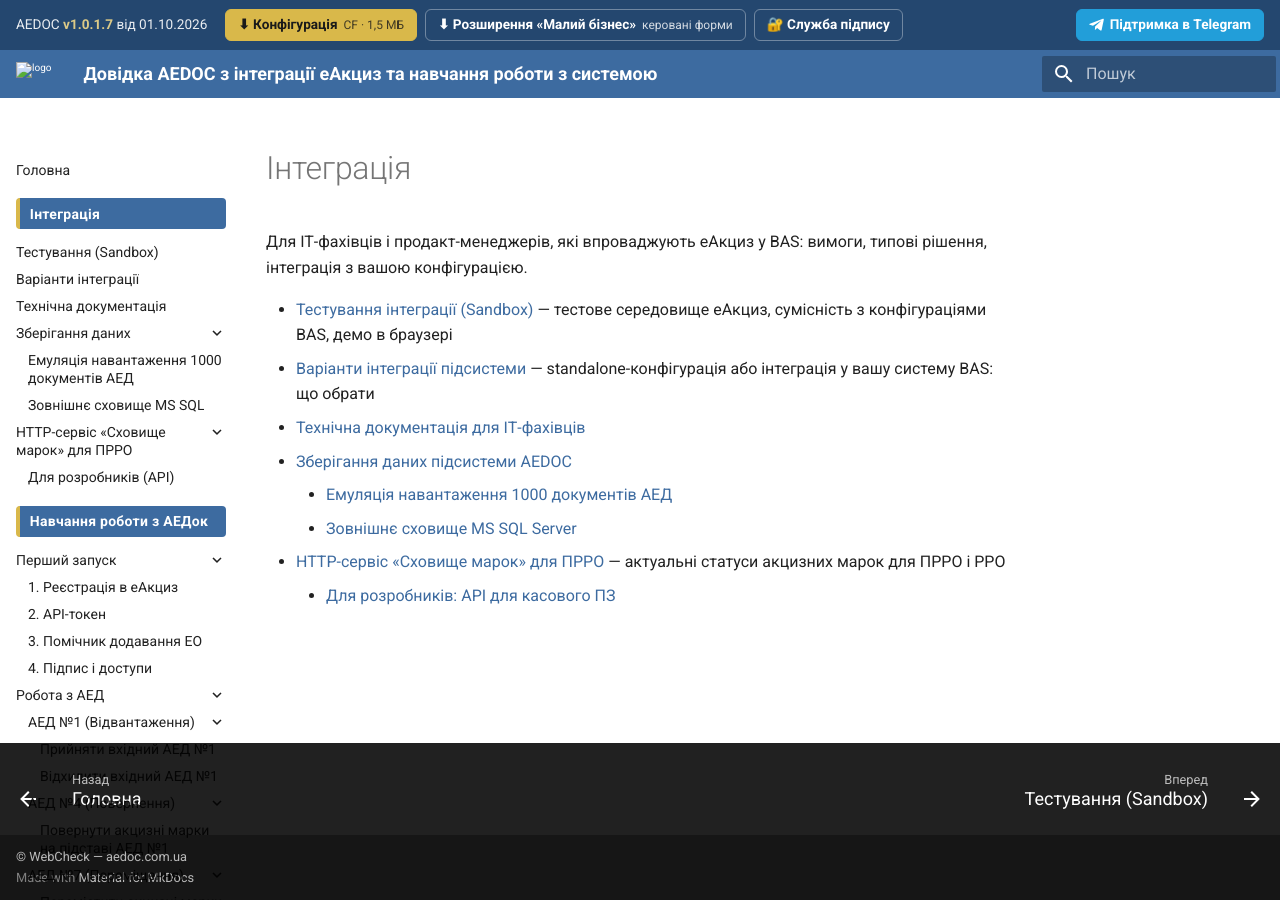
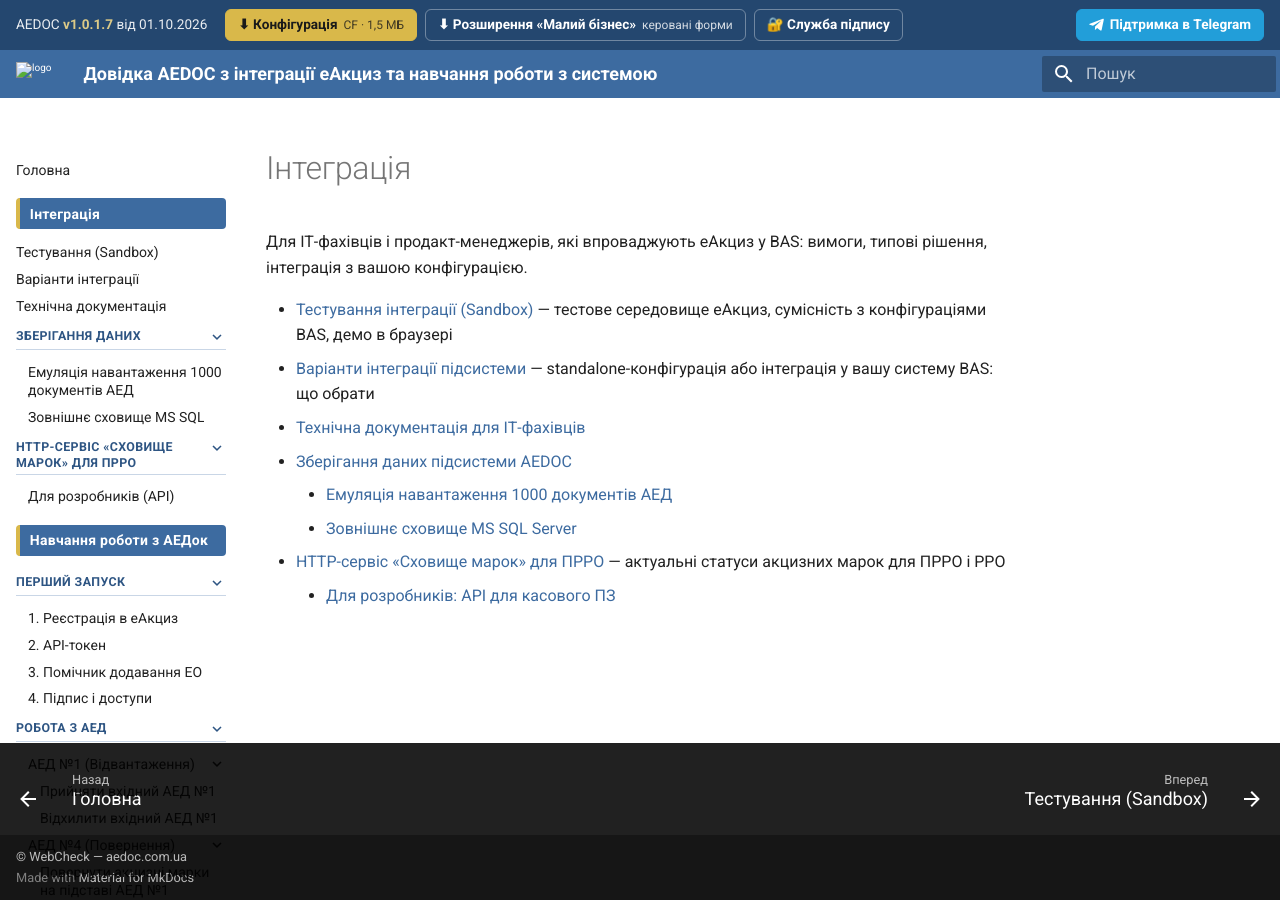
Before and after one commit to sukhenko/aedoc-docs, an MkDocs documentation site: the page built from docs/integratsiia/index.md, in a window 1280 px wide. Built offline with MkDocs 1.6.1 and Material for MkDocs 9.7.7, drawn with Linux system fonts in a browser that asks for light colours.

Commit message:
Меню: виділено підрозділи другого рівня (жирний капс з лінією)
Co-Authored-By: Claude Opus 5.5 <noreply@anthropic.com>
Claude-Session: https://claude.ai/code/session_01FJxZZeEgyRQS47h9SeFNsT

```diff
--- a/docs/stylesheets/extra.css
+++ b/docs/stylesheets/extra.css
@@ -49,6 +49,17 @@
   border-radius:4px;padding:.45em .7em;font-weight:700;font-size:.7rem;letter-spacing:.02em;margin-bottom:.4em}
 .md-nav--primary > .md-nav__list > .md-nav__item--section > .md-nav__link *{color:#fff!important}
 .md-nav--primary > .md-nav__list > .md-nav__item--section > .md-nav__link .md-nav__icon{display:none}
+
+/* Ліве меню (десктоп): підрозділи другого рівня (Перший запуск, Робота з АЕД, Довідники…) — жирний капс з лінією */
+@media (min-width:76.25em){
+  .md-nav--primary > .md-nav__list > .md-nav__item--section > .md-nav > .md-nav__list > .md-nav__item--nested{margin-top:.9em}
+  .md-nav--primary > .md-nav__list > .md-nav__item--section > .md-nav > .md-nav__list > .md-nav__item--nested > .md-nav__link{
+    border-bottom:1px solid #C9D6E6;padding-bottom:.25em;margin-bottom:.3em}
+  .md-nav--primary > .md-nav__list > .md-nav__item--section > .md-nav > .md-nav__list > .md-nav__item--nested > .md-nav__link,
+  .md-nav--primary > .md-nav__list > .md-nav__item--section > .md-nav > .md-nav__list > .md-nav__item--nested > .md-nav__link a{
+    color:#2E5583;font-weight:700;text-transform:uppercase;letter-spacing:.03em;font-size:.62rem}
+  .md-nav--primary > .md-nav__list > .md-nav__item--section > .md-nav > .md-nav__list > .md-nav__item--nested > .md-nav__link a:hover{color:#3D6BA0}
+}
 
 /* На вузьких екранах дрібні скріншоти показуємо в натуральному розмірі */
 @media (max-width: 76.1875em) {
--- a/mkdocs.yml
+++ b/mkdocs.yml
@@ -63,9 +63,9 @@ nav:
       - Роздріб ред.1 + ПРРО: testuvannia/rozdrib-prro.md
 
 extra_css:
-  - stylesheets/extra.css?v=20261009-7
+  - stylesheets/extra.css?v=20261010-1
 extra_javascript:
-  - javascripts/lightbox.js?v=20261009-7
+  - javascripts/lightbox.js?v=20261010-1
 
 markdown_extensions:
   - attr_list
```
